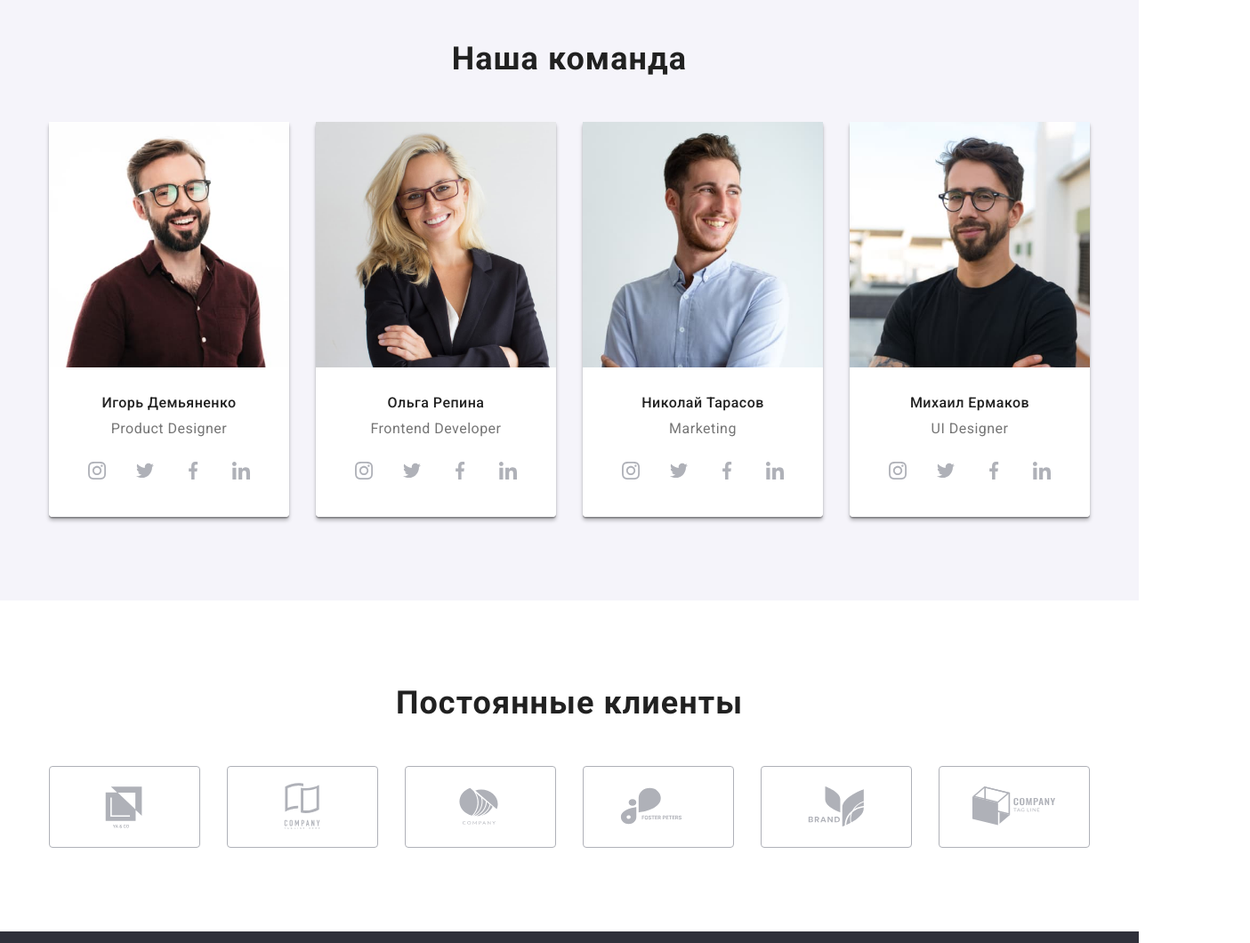
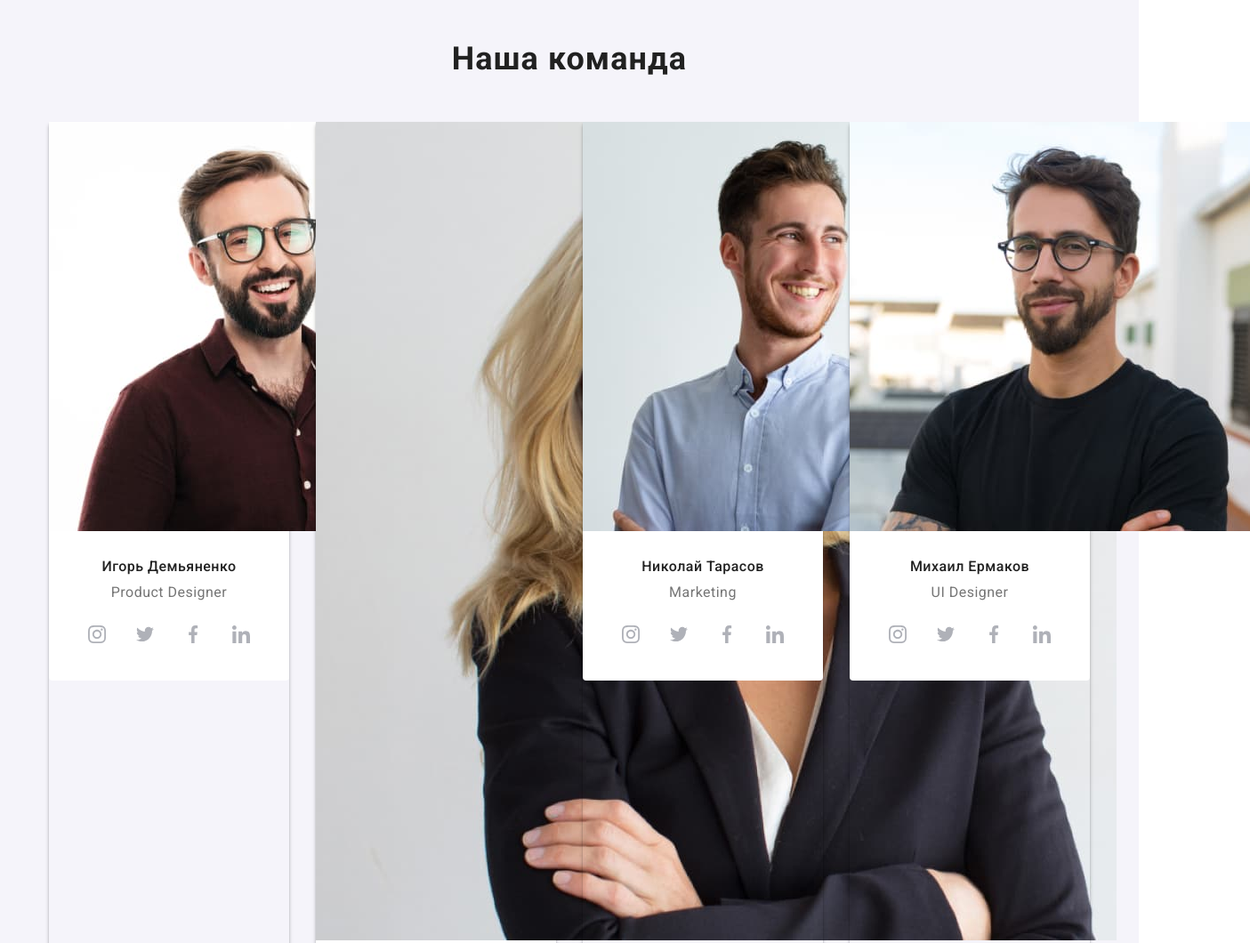
Before and after one commit to kashpav/goit-markup-hw-08, a plain HTML site: page index.html in a window 1280 px wide. Shown: the part 1740-2800 px from the top of the page at 89% size, 1405 px wide, since content can reach past the window. Drawn offline with nearby package versions, Linux system fonts and the light colour scheme.

Commit message:
додає зміни розмірів карток у студії

```diff
--- a/index.html
+++ b/index.html
@@ -214,7 +214,7 @@
                     srcset="
                     ./images/mobile/person-1_mob@1x.jpg 1x,
                     ./images/mobile/person-1_mob@2x.jpg 2x"
-                    src="./images/person-1.jpg" alt="молодой парень" width="100%" height="auto">
+                    src="./images/person-1.jpg" alt="молодой парень">
                     <div class="team-card">
                         <h3 class="team-card__name">Игорь Демьяненко</h3>
                         <p class="team-card__duty" lang="en">Product Designer</p>
@@ -256,7 +256,7 @@
                     srcset="
                     ./images/mobile/person-2_mob@1x.jpg 1x,
                     ./images/mobile/person-2_mob@2x.jpg 2x"
-                    src="./images/person-2.jpg" alt="красивая девушка" width="100%" height="auto">
+                    src="./images/person-2.jpg" alt="красивая девушка">
                     <div class="team-card">
                         <h3 class="team-card__name">Ольга Репина</h3>
                         <p class="team-card__duty" lang="en">Frontend Developer</p>
@@ -298,7 +298,7 @@
                     srcset="
                     ./images/mobile/person-3_mob@1x.jpg 1x,
                     ./images/mobile/person-3_mob@2x.jpg 2x"
-                    src="./images/person-3.jpg" alt="молодой мужчина" width="100%" height="auto">
+                    src="./images/person-3.jpg" alt="молодой мужчина">
                     <div class="team-card">
                         <h3 class="team-card__name">Николай Тарасов</h3>
                         <p class="team-card__duty" lang="en">Marketing</p>
@@ -340,7 +340,7 @@
                     srcset="
                     ./images/mobile/person-4_mob@1x.jpg 1x,
                     ./images/mobile/person-4_mob@2x.jpg 2x"
-                    src="./images/person-4.jpg" alt="молодой мужчина" width="100%" height="auto">
+                    src="./images/person-4.jpg" alt="молодой мужчина">
                     <div class="team-card">
                         <h3 class="team-card__name">Михаил Ермаков</h3>
                         <p class="team-card__duty" lang="en">UI Designer</p>
```
